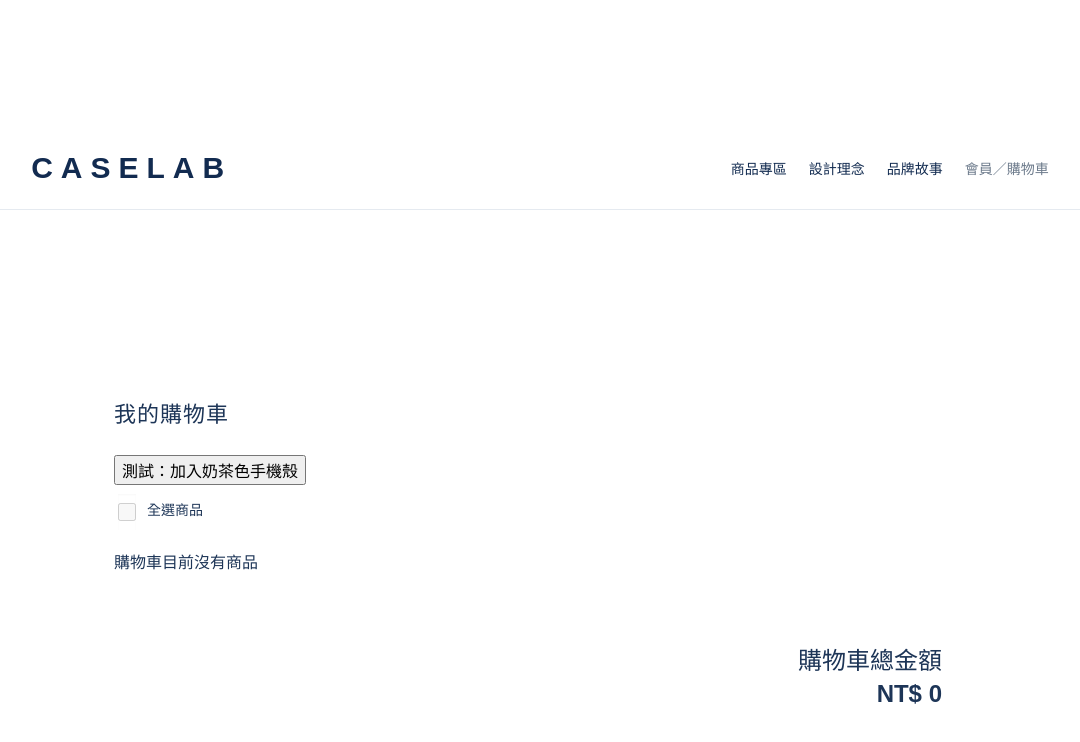
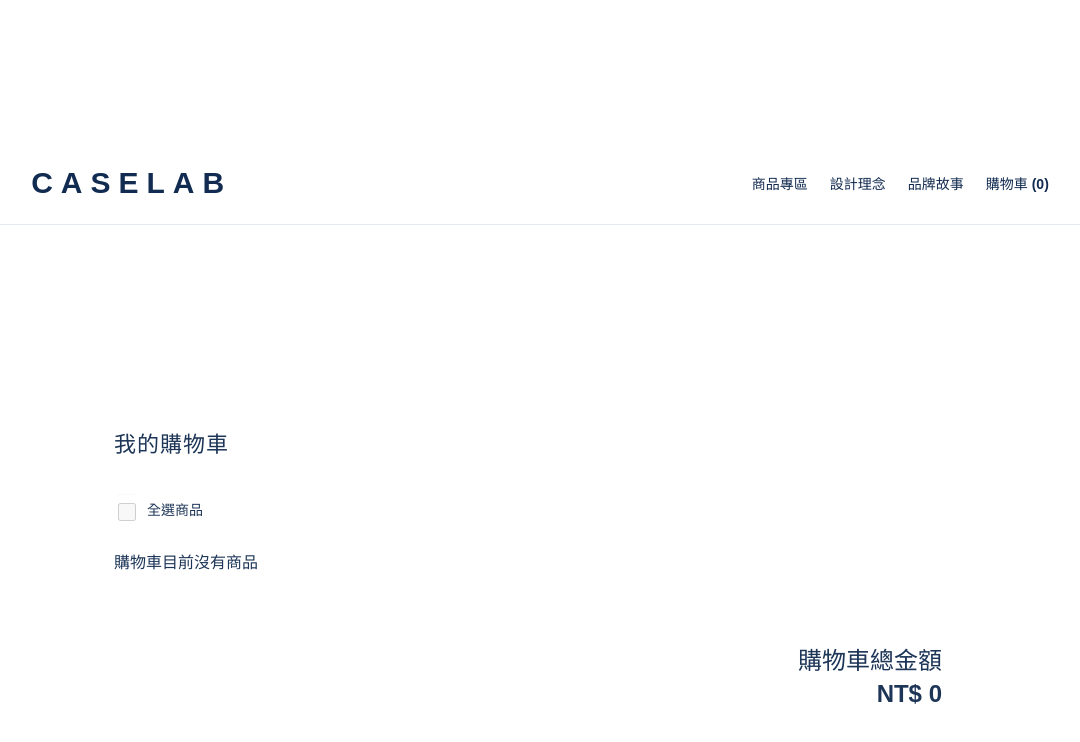
Before and after one commit to harveylinn/PhoneCase.project, a React (Vite) app in the folder frontend/: page /cart in a window 1280 px wide. Shown: the top 742 px of the page, without its empty margins (100-1180 px from the left). Built offline with nearby package versions, Linux system fonts and the light colour scheme.

Commit message:
feat(cart): 完成購物車數量同步並移除測試按鈕

```diff
--- a/frontend/src/App.jsx
+++ b/frontend/src/App.jsx
@@ -7,22 +7,43 @@ import RegisterPage from './pages/member/RegisterPage';
 import LoginPage from './pages/member/LoginPage';
 import ProfilePage from './pages/member/ProfilePage';
 import Admin from './pages/admin/admin.jsx';
+import { useEffect, useState } from 'react';
+import { getGuestCartCount } from './utils/cartStorage';
 
 
+// 首頁欄
 function Header() {
+  const [cartCount, setCartCount] = useState(getGuestCartCount);
+
+  useEffect(() => {
+    const updateCartCount = () => {
+      setCartCount(getGuestCartCount());
+    };
+
+    window.addEventListener('cartUpdated', updateCartCount);
+    window.addEventListener('storage', updateCartCount);
+
+    return () => {
+      window.removeEventListener('cartUpdated', updateCartCount);
+      window.removeEventListener('storage', updateCartCount);
+    };
+  }, []);
+
   return (
     <header className="site-header">
       <Link className="brand" to="/">CASELAB</Link>
+
       <nav className="header-nav">
         <Link to="/">商品專區</Link>
         <a href="#design">設計理念</a>
         <a href="#story">品牌故事</a>
-        <span className="nav-placeholder">會員／購物車</span>
+        <Link to="/cart" className="header-cart-link">購物車 ({cartCount})</Link>
       </nav>
     </header>
   );
 }
 
+// 分頁
 export default function App() {
   return (
     <>
--- a/frontend/src/pages/cart/CartPage.tsx
+++ b/frontend/src/pages/cart/CartPage.tsx
@@ -2,11 +2,7 @@ import { useEffect, useState } from 'react'
 import type { CartItem } from './CartItem'
 import './CartPage.css'
 import CartItemCard from './CartItemCard'
-import {
-    getGuestCart,
-    saveGuestCart,
-    addToGuestCart
-} from '../../utils/cartStorage'
+import {getGuestCart,saveGuestCart,} from '../../utils/cartStorage'
 
 function CartPage() {
 
@@ -19,22 +15,6 @@ function CartPage() {
         saveGuestCart(cartItems)
     }, [cartItems])
 
-
-    // 暫時模擬商品頁加入購物車
-    const testAddToCart = () => {
-        addToGuestCart({
-            variantId: 3,
-            name: '奶茶色手機殼',
-            brand: 'Apple',
-            model: 'iPhone 15',
-            color: '奶茶色',
-            price: 590,
-            imageUrl: 'https://placehold.co/300x300.png?text=Milk+Tea+Case'
-        })
-
-        // 同步更新 React 畫面
-        setCartItems(getGuestCart())
-    }
 
 
     // 增加商品數量
@@ -107,10 +87,6 @@ function CartPage() {
         <div className="cart-page">
             <h1>我的購物車</h1>
 
-            {/* 暫時測試商品頁加入購物車 */}
-            <button type="button" onClick={testAddToCart}>
-                測試：加入奶茶色手機殼
-            </button>
 
             <label className="cart-select-all">
                 <input
--- a/frontend/src/utils/cartStorage.ts
+++ b/frontend/src/utils/cartStorage.ts
@@ -1,4 +1,3 @@
-
 import type { CartItem } from '../pages/cart/CartItem'
 
 // 統一購物車在 localStorage 使用的 Key
@@ -57,6 +56,8 @@ export function saveGuestCart(items: CartItem[]): void {
         CART_STORAGE_KEY,
         JSON.stringify(items)
     )
+
+    window.dispatchEvent(new Event('cartUpdated'))
 }
 
 // 新增商品到訪客購物車
@@ -99,3 +100,12 @@ export function addToGuestCart(
 
     saveGuestCart(updatedCart)
 }
+
+// 計算購物車內所有商品的總數量
+
+export function getGuestCartCount(): number {
+    return getGuestCart().reduce(
+        (total, item) => total + item.quantity,
+        0
+    )
+}
```
